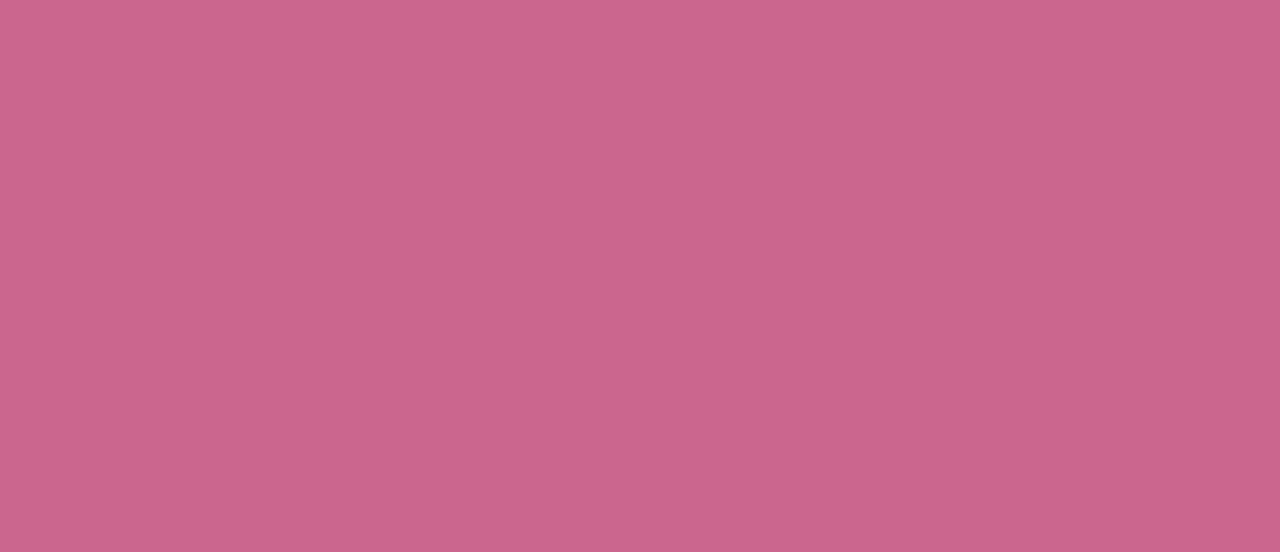
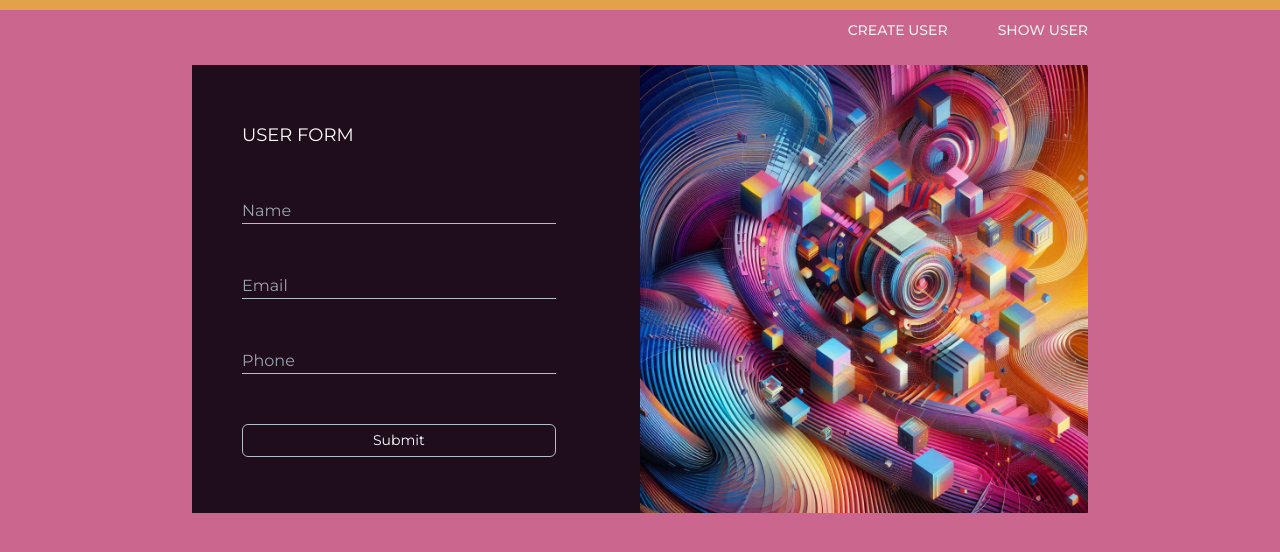
Before and after one commit to panijoanna/user-form, a React (Create React App) app: page /create in a window 1280 px wide. Before the commit this address had no page. Shown: the top 552 px of the page. Built offline with nearby package versions, Linux system fonts and the light colour scheme.

Commit message:
wip: improve navigation links and create Show User component

```diff
--- a/src/components/NavigationBar/index.js
+++ b/src/components/NavigationBar/index.js
@@ -1,11 +1,20 @@
-import { Navigation, NavigationItem, NavigationList } from "./styled";
+import {
+  Navigation,
+  NavigationItem,
+  NavigationLink,
+  NavigationList,
+} from "./styled";
 
 const NavigationBar = () => {
   return (
     <Navigation>
       <NavigationList>
-        <NavigationItem>create user</NavigationItem>
-        <NavigationItem>show user</NavigationItem>
+        <NavigationItem>
+          <NavigationLink to="/create">create user</NavigationLink>
+        </NavigationItem>
+        <NavigationItem>
+          <NavigationLink to="/show-user">show user</NavigationLink>
+        </NavigationItem>
       </NavigationList>
     </Navigation>
   );
--- a/src/components/NavigationBar/styled.js
+++ b/src/components/NavigationBar/styled.js
@@ -1,3 +1,4 @@
+import { NavLink } from "react-router-dom";
 import styled from "styled-components";
 
 export const Navigation = styled.nav`
@@ -25,3 +26,7 @@ export const NavigationItem = styled.li`
     color: #e3b3af;
   }
 `;
+
+export const NavigationLink = styled(NavLink)`
+  text-decoration: none;
+`;
--- /dev/null
+++ b/src/components/ShowUser/index.js
@@ -0,0 +1,12 @@
+import { StyledSection } from "./styled";
+import NavigationBar from "../NavigationBar";
+
+const ShowUser = () => {
+  return (
+    <StyledSection>
+      <NavigationBar />
+    </StyledSection>
+  );
+};
+
+export default ShowUser;
--- /dev/null
+++ b/src/components/ShowUser/styled.js
@@ -0,0 +1,3 @@
+import styled from "styled-components";
+
+export const StyledSection = styled.section``;
--- a/src/core/App.js
+++ b/src/core/App.js
@@ -1,13 +1,15 @@
 import { Route, Routes } from "react-router-dom";
 import UserForm from "../components/UserForm";
+import ShowUser from "../components/ShowUser";
+import { toUser } from "./routes";
 
 function App() {
   return (
     <>
       <Routes>
         <Route path="/" element={<UserForm />} />
-        <Route path="/create-user" />
-        <Route path="/show-user" />
+        <Route path="/create" element={<UserForm />} />
+        <Route path={toUser()} element={<ShowUser />} />
         <Route />
       </Routes>
     </>
--- a/src/core/routes.js
+++ b/src/core/routes.js
@@ -1,2 +1,3 @@
 export const toCreate = () => "/create";
-export const toUpdate = () => "update";
+export const toUpdate = () => "/update";
+export const toUser = () => "/show-user";
```
